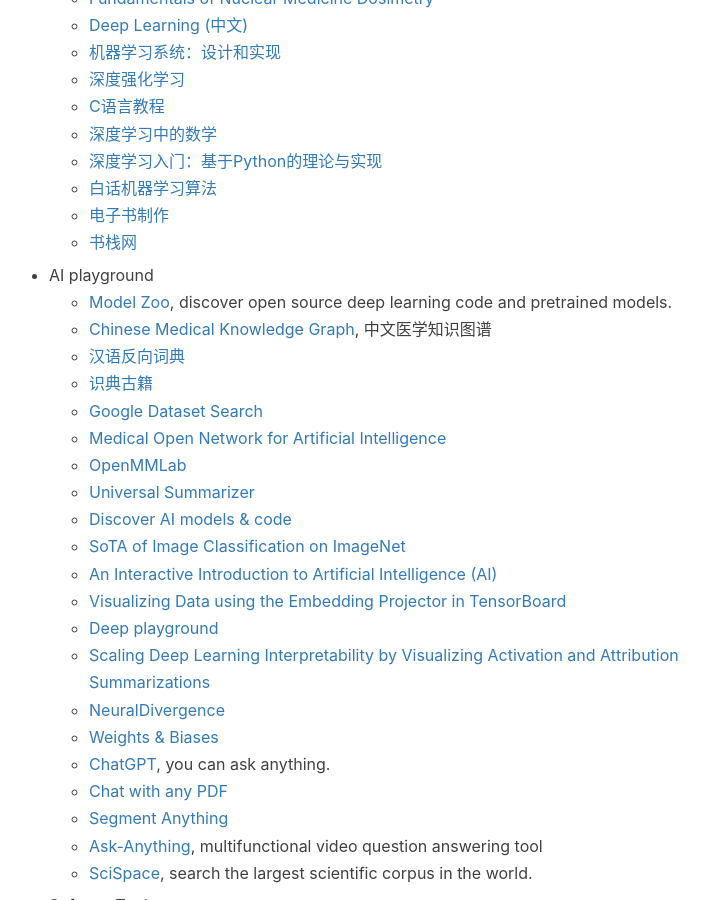
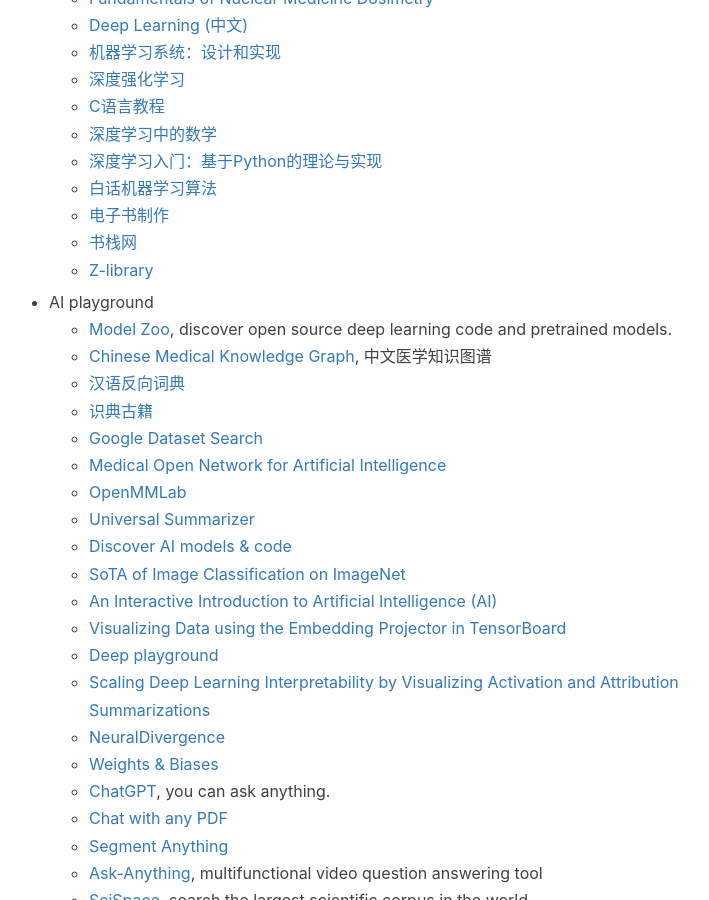
Before and after one commit to jizhang02/jizhang02.github.io, a Jekyll site: the page built from _posts/2020-02-24-productivity.markdown, in a window 1280 px wide and 900 px high, scrolled down 2351 px. Shown: the whole window, without its empty margins (256-965 px from the left). Built offline with Jekyll 4.4.1, drawn with Linux system fonts in a browser that asks for light colours; nearby versions of some CDN libraries; a script that is not in the unit is left out; comment, search, counter and statistics services are not loaded.

Commit message:
Update 2020-02-24-productivity.markdown

```diff
--- a/_posts/2020-02-24-productivity.markdown
+++ b/_posts/2020-02-24-productivity.markdown
@@ -94,6 +94,7 @@
     * [白话机器学习算法](https://m.ituring.com.cn/book/2618)
     * [电子书制作](https://book.crifan.com/books/ebook_system_gitbook/website/)
     * [书栈网](https://www.bookstack.cn/)
+    * [Z-library](https://singlelogin.re/)
 
 
 * AI playground
```
